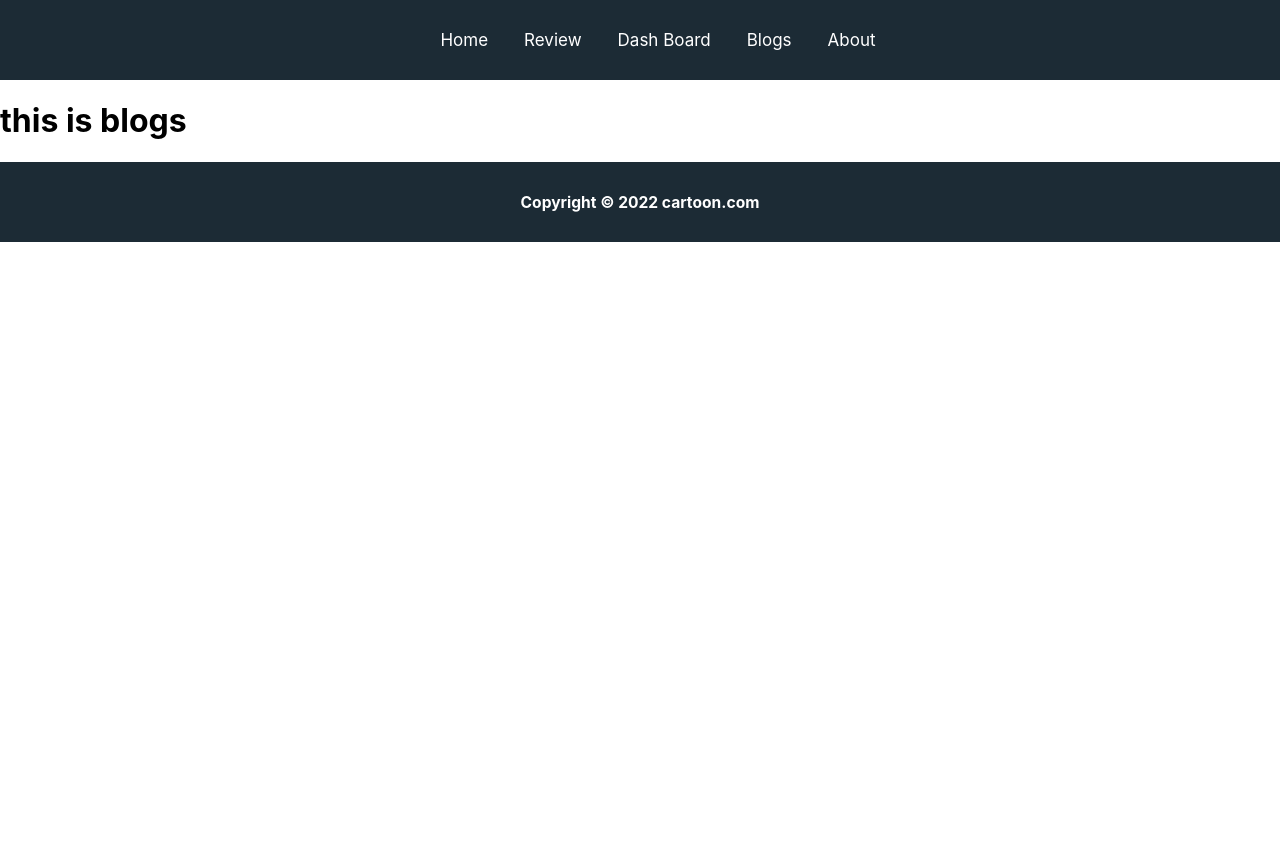
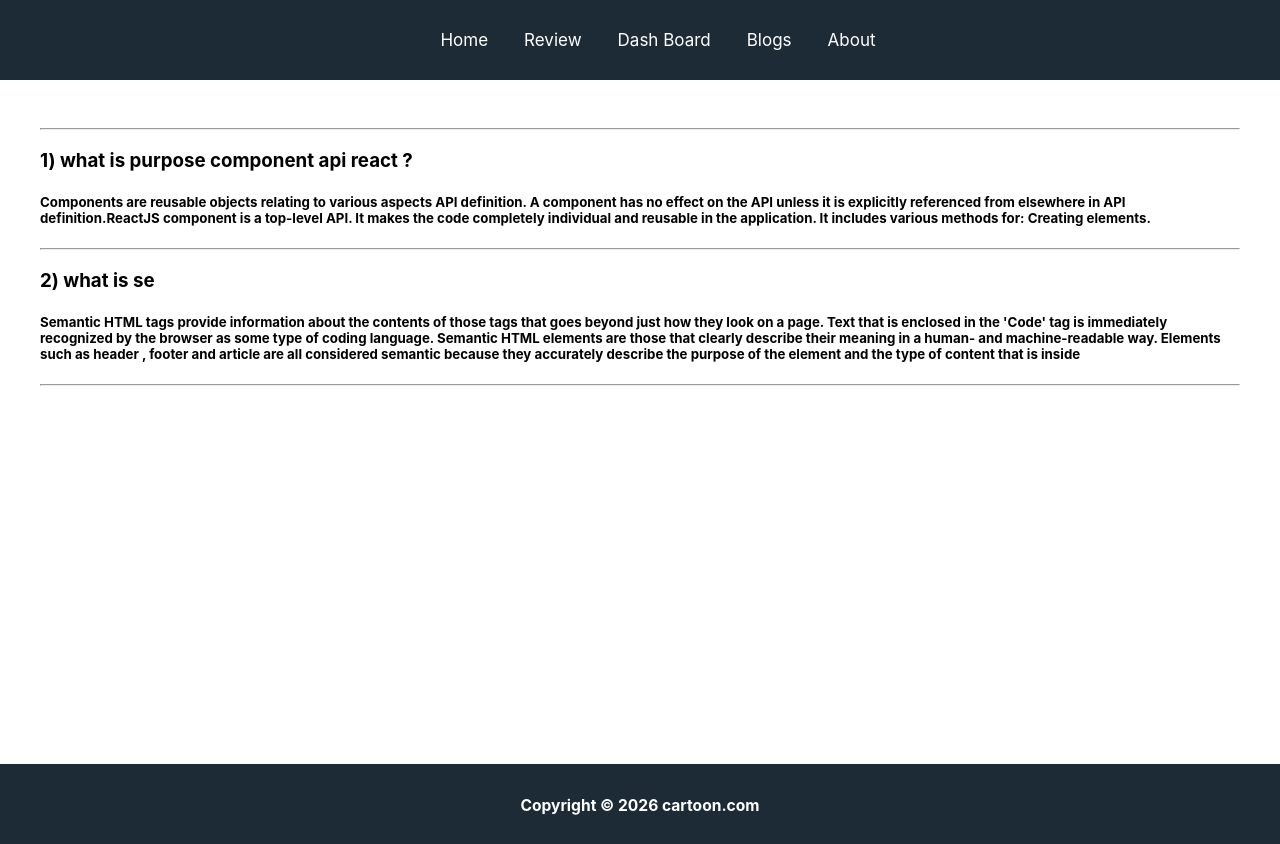
Before and after one commit to Waheedulislam/product-analysis-cartoons, a React (Create React App) app: page /blogs in a window 1280 px wide. Before the commit the page ends 800 px from the top, so only its background shows below. Built offline with nearby package versions, Linux system fonts and the light colour scheme.

Commit message:
blogs-q-update

```diff
--- a/src/Components/Blogs/Blogs.css
+++ b/src/Components/Blogs/Blogs.css
@@ -0,0 +1,5 @@
+.q-style {
+    padding: 20px;
+    margin: 20px;
+    padding-bottom: 350px;
+}
--- a/src/Components/Blogs/Blogs.js
+++ b/src/Components/Blogs/Blogs.js
@@ -1,9 +1,20 @@
 import React from 'react';
-
+import './Blogs.css'
 const Blogs = () => {
     return (
-        <div>
-            <h1>this is blogs</h1>
+        <div className='q-style'>
+            <hr />
+            <div >
+                <h3>1) what is purpose component api react ?</h3>
+                <h5>Components are reusable objects relating to various aspects  API definition. A component has no effect on the API unless it is explicitly referenced from elsewhere in  API definition.ReactJS component is a top-level API. It makes the code completely individual and reusable in the application. It includes various methods for: Creating elements. </h5>
+            </div>
+            <hr />
+            <div>
+                <h3>2) what is se</h3>
+                <h5>Semantic HTML tags provide information about the contents of those tags that goes beyond just how they look on a page. Text that is enclosed in the 'Code' tag is immediately recognized by the browser as some type of coding language.
+                    Semantic HTML elements are those that clearly describe their meaning in a human- and machine-readable way. Elements such as header , footer and article are all considered semantic because they accurately describe the purpose of the element and the type of content that is inside </h5>
+            </div>
+            <hr />
         </div>
     );
 };
--- a/src/Components/Footer/Footer.js
+++ b/src/Components/Footer/Footer.js
@@ -3,7 +3,7 @@ import React from 'react';
 const Footer = () => {
     return (
         <div className='header'>
-            <h3><small>Copyright © 2022 cartoon.com</small></h3>
+            <h3><small>Copyright © 2026 cartoon.com</small></h3>
         </div>
     );
 };
```
Also changed, not shown: 1 other file (tests, documents, lock files or other folders).
